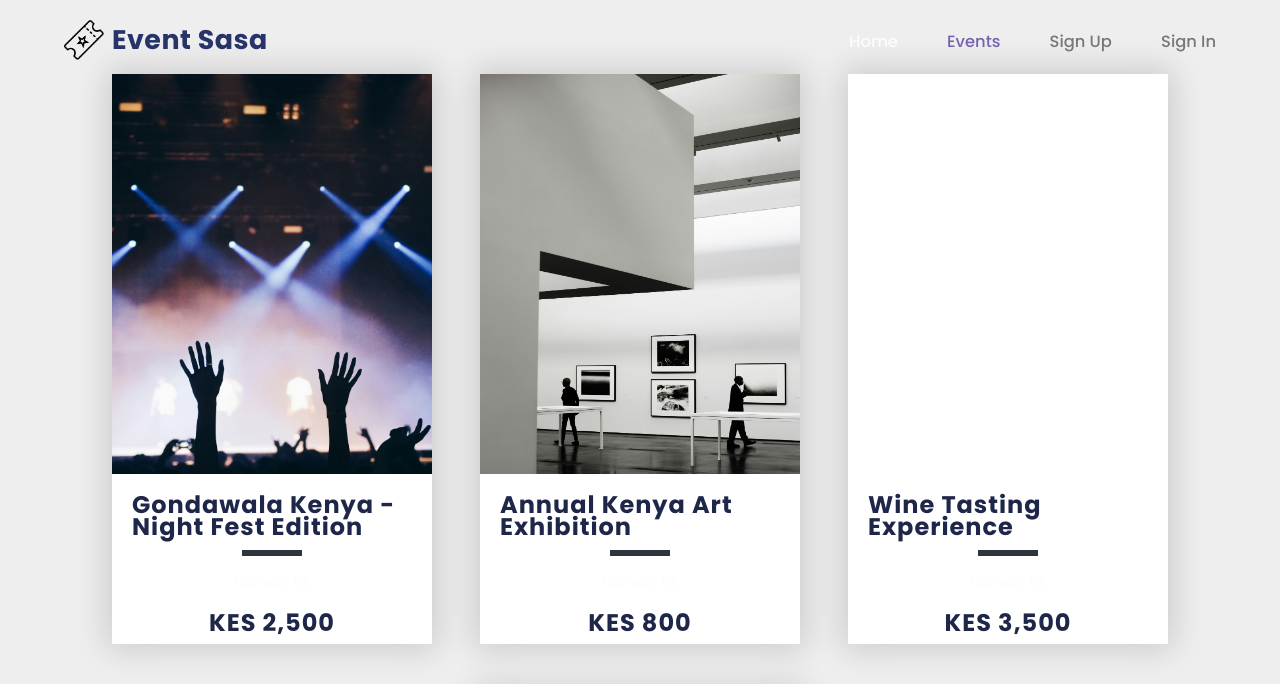
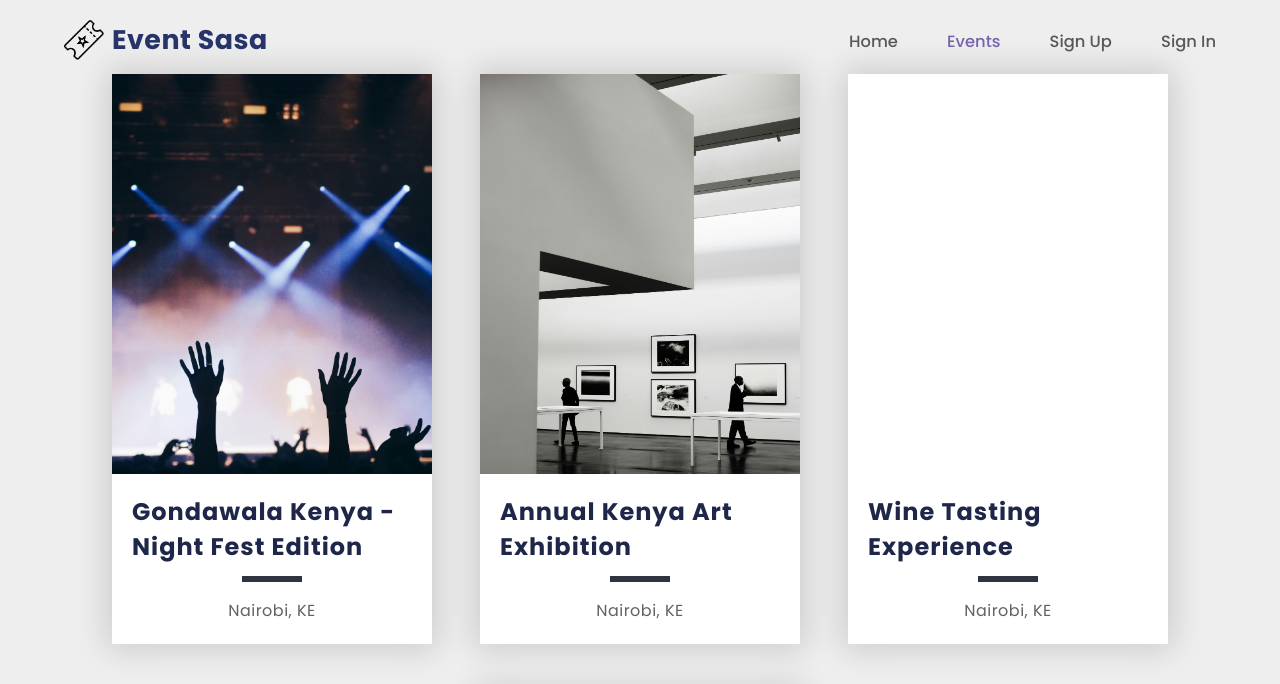
Before and after one commit to Nelliuslinda/Serveless, a plain HTML site: page index.html in a window 1280 px wide. Shown: the top 684 px of the page. Drawn offline with Linux system fonts and the light colour scheme.

Commit message:
fix (errors) Fix errors on landing and index page

```diff
--- a/css/landing.css
+++ b/css/landing.css
@@ -63,9 +63,10 @@ header{
 
 
 .main{
-    padding-top: 150px;
+    padding-top: 120px;
     padding-right: 60px;
     padding-left: 60px;
+    padding-bottom: 10px;
     position: relative;
     flex: 1;
     display: flex;
@@ -77,10 +78,10 @@ header{
 }
 
 .title{
-    font-size: 2.8em;
+    font-size: 2.2em;
     letter-spacing: 1px;
     color: #464646;
-    margin: 48px auto;
+    margin: 48px 10px 10px 10px;
 }
 
 .title strong{
@@ -97,7 +98,7 @@ header{
     color: #464646;
     letter-spacing: 0.7px;
     line-height: 32px;
-    margin-bottom: 48px;
+    margin-bottom: 20px;
 }
 
 button.cta{
@@ -105,7 +106,7 @@ button.cta{
     outline: none;
     background-color: #273469;
     color: #eee;
-    padding: 10px 24px;
+    padding: 2px 24px;
     display: flex;
     justify-content: center;
     align-items: center;
@@ -140,7 +141,7 @@ button.cta i{
 }
 
 .right img{
-    max-width: 750px;
+    max-width: 580px;
 }
 
 
--- a/css/style.css
+++ b/css/style.css
@@ -3,6 +3,19 @@
     padding:0;
     box-sizing: border-box;
     font-family: 'Poppins', sans-serif;
+}
+
+/*Body*/
+body{
+    min-height: 100vh;
+    width: 100%;
+    font-size: 16px;
+    background: #eee;
+    color: #626262;
+    display: flex;
+    justify-content: center;
+    align-items: center;
+
 }
 
 /*Navbar*/
@@ -41,6 +54,7 @@ header{
     cursor: pointer;
     transition: color 0.5s;
     font-weight: 500;
+    color: #57585c;
 }
 
 .menu-list li.active, .menu-list li:hover{
@@ -50,19 +64,6 @@ header{
 nav ul li a{
     text-decoration: none;
     color: #777;
-}
-
-/*Body*/
-body{
-    min-height: 100vh;
-    width: 100%;
-    font-size: 16px;
-    background: #eee;
-    color: #777;
-    display: flex;
-    justify-content: center;
-    align-items: center;
-
 }
 
 .container{
@@ -223,7 +224,7 @@ footer{
     margin-bottom: 12px;
 }
 
-p, li{
+footer p, li{
     font-size: 0.85em;
     line-height: 22px;
     cursor: pointer;
--- a/index.html
+++ b/index.html
@@ -10,7 +10,7 @@
     <link rel="preconnect" href="https://fonts.gstatic.com" crossorigin>
     <link href="https://fonts.googleapis.com/css2?family=Poppins:ital,wght@0,100;0,200;0,300;0,400;0,500;0,600;0,700;0,800;0,900;1,100;1,200;1,300;1,400;1,500;1,600;1,700;1,800;1,900&display=swap" rel="stylesheet">
     <!--CSS-->
-    <link rel="stylesheet" href="css/style.css">
+    <link rel="stylesheet" href="./css/style.css">
     <title>Event Sasa</title>
     <!--Icon-->
     <link rel="icon" href= "images/event-logo-removebg-preview.png" type="image/x-icon" />
@@ -26,22 +26,13 @@
             <ul class="menu-list">
                 <li>Home</li>
                 <li class="active">Events</li>
-                <li><a href="./signup.html">Sign Up</a></li>
-                <li><a href="./login.html">Sign In</a></li>
+                <li>Sign Up</li>
+                <li>Sign In</li>
             </ul>
         </nav>
     </header>
 
     <main>
-       <!--  <article class="left">
-            <p class="title-main">Want to easily <strong>view and book events in one place?</strong></p>
-            <p class="msg">Event Sasa enables you to keep up to date with all the events happening in Kenya
-                and easily book for event with discounted prices.</p>
-
-            <button class="cta"><span>View Events <i class="fas fa-angle-right"></i></span></button>
-        </article> -->
-
-
         <div class="container">
             <div class="item-container">
                 <div class="img-container">
```
